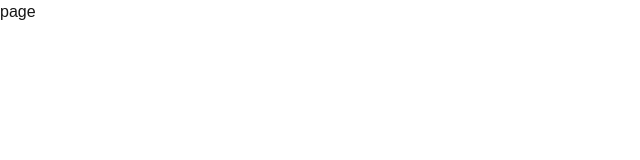
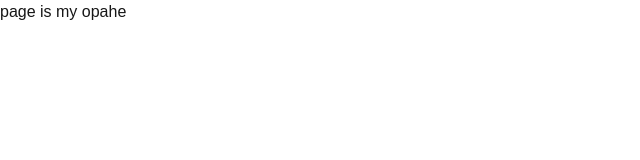
Before and after one commit to SHIVAMSONI7-SSS/decsiontree, a Next.js app: page / in a window 1280 px wide. Shown: the top 160 px of the page, without its empty margins (0-640 px from the left). Built offline with nearby package versions, Linux system fonts and the light colour scheme.

Commit message:
modern gradient contact form added

```diff
--- a/app/page.tsx
+++ b/app/page.tsx
@@ -2,7 +2,7 @@ import React from 'react'
 
 function page() {
   return (
-    <div>page</div>
+    <div>page is my opahe </div>
   )
 }
 
```
